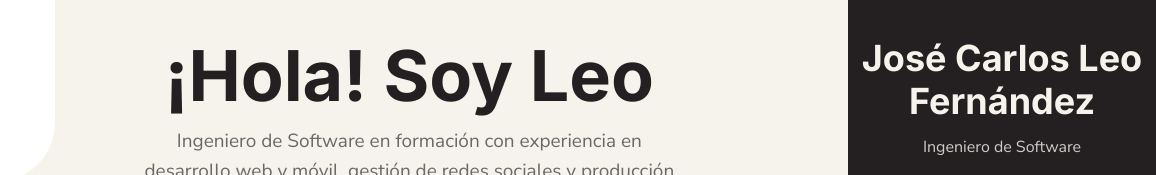
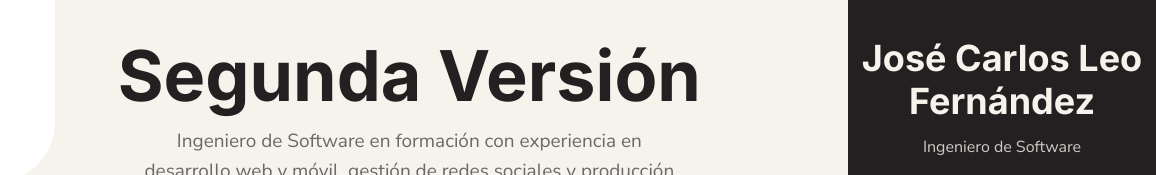
Before and after one commit to JoCaLeFe/Portfolio, a plain HTML site: page index.html in a window 1280 px wide. Shown: the part 314-489 px from the top of the page, 124-1280 px from the left. Drawn offline with nearby package versions, Linux system fonts and the light colour scheme.

Commit message:
Update index.html

```diff
--- a/index.html
+++ b/index.html
@@ -108,7 +108,7 @@
                     <section id="home" class="mt-0">
 
                         <div class=" py-lg-4 my-lg-4 text-center">
-                            <h1 class="fw-bold">¡Hola! Soy Leo</h1>
+                            <h1 class="fw-bold">Segunda Versión</h1>
                             <div class="col-lg-11 mx-auto">
                                 <p class="lead-paragraph mb-4">Ingeniero de Software en formación con experiencia en desarrollo web y móvil,
                                     gestión de redes sociales y producción de contenido digital.</p>
```
